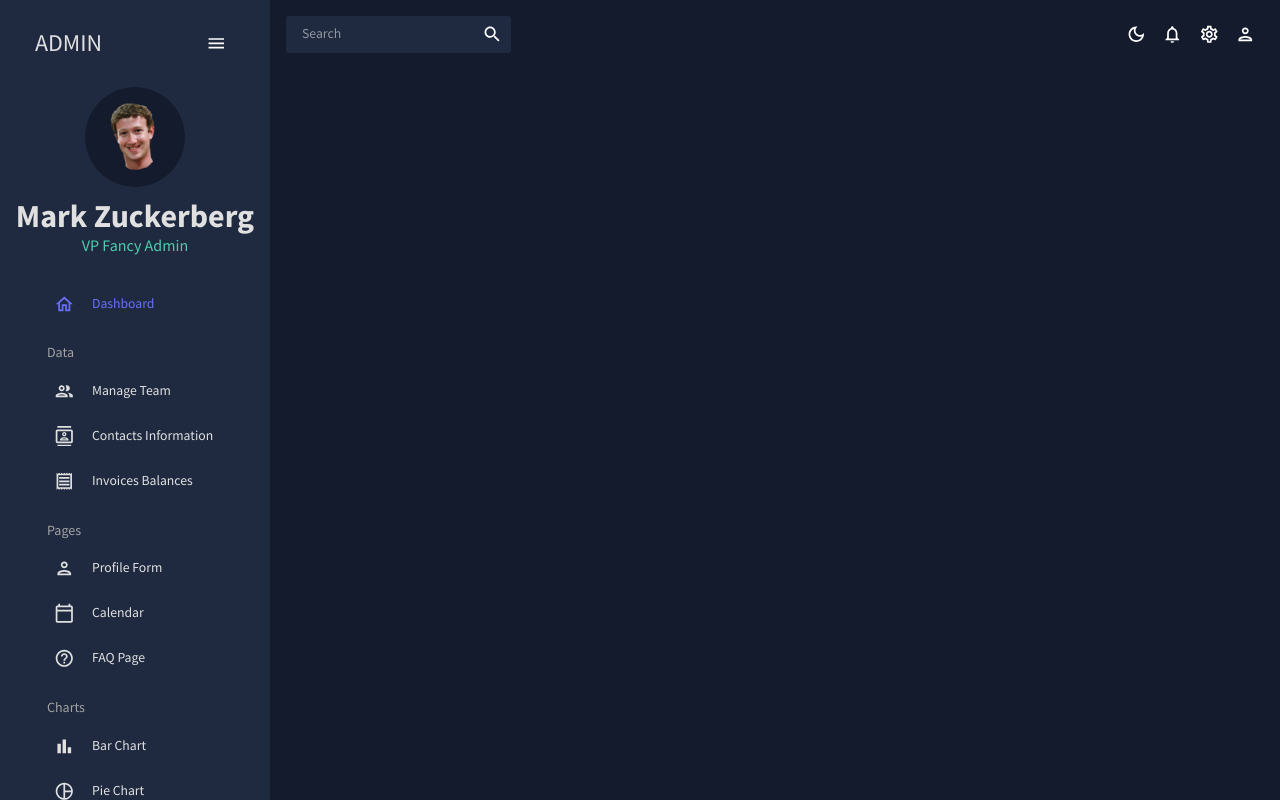
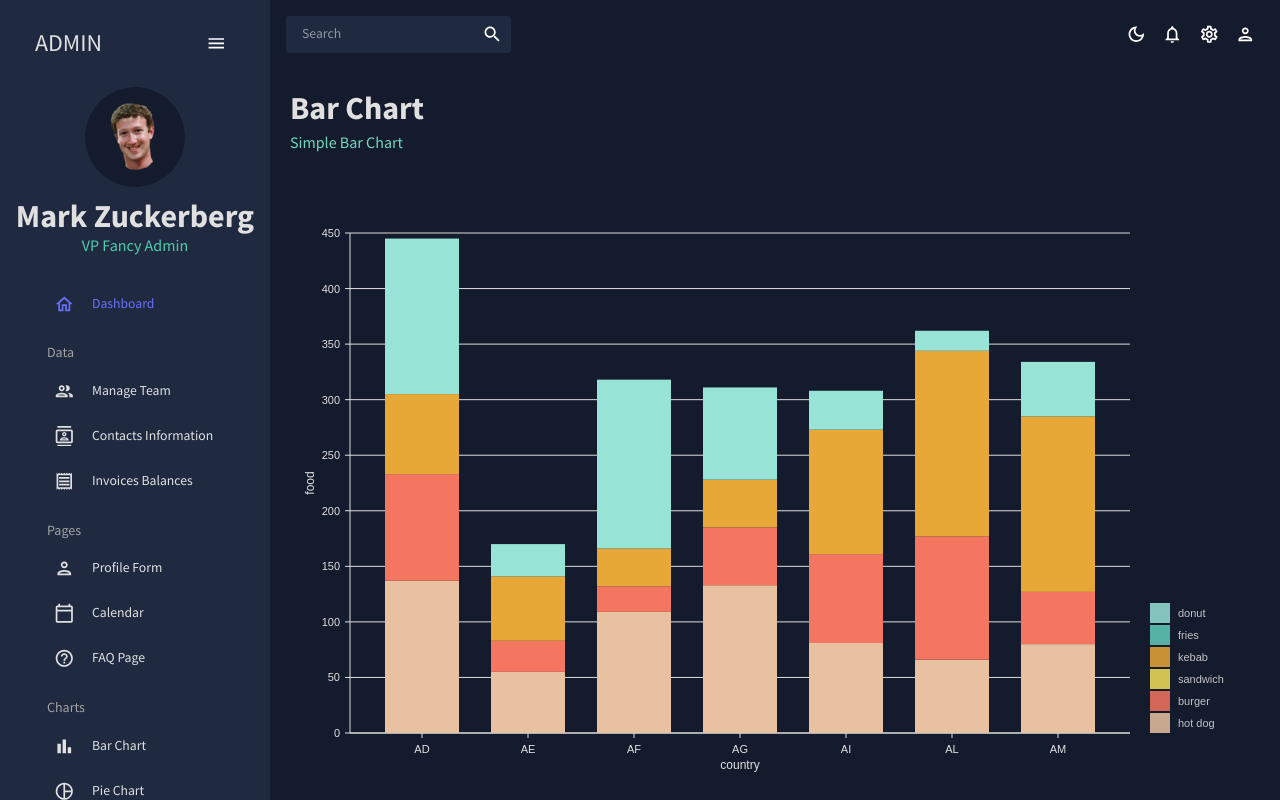
Before and after one commit to Alexander-Domanov/admin-dashboard, a React (Create React App) app: page /bar in a window 1280 px wide. Built offline with nearby package versions, Linux system fonts and the light colour scheme.

Commit message:
feat(barChart) - added barChart

```diff
--- a/src/App.tsx
+++ b/src/App.tsx
@@ -9,6 +9,7 @@
 import {Contacts} from "./scenes/contacts/contacts";
 import {Invoices} from "./scenes/Invoices";
 import {Form} from "./scenes/form";
+import {Bar} from "./scenes/Bar";
 
 function App() {
     const [theme, colorMode] = useMode()
@@ -27,7 +28,7 @@
                             <Route path="/contacts" element={<Contacts />} />
                             <Route path="/invoices" element={<Invoices />} />
                             <Route path="/form" element={<Form />} />
-                            {/*<Route path="/bar" element={<Bar />} />*/}
+                            <Route path="/bar" element={<Bar />} />
                             {/*<Route path="/pie" element={<Pie />} />*/}
                             {/*<Route path="/line" element={<Line />} />*/}
                             {/*<Route path="/faq" element={<FAQ />} />*/}
@@ -38,7 +39,6 @@
                 </div>
             </ThemeProvider>
         </ColorModeContext.Provider>
-
     );
 }
 
--- /dev/null
+++ b/src/components/BarChart.tsx
@@ -0,0 +1,128 @@
+import {ResponsiveBar} from "@nivo/bar";
+import {useTheme} from "@mui/material";
+import {tokens} from "../theme";
+import {mockBarData as data} from "../data/mockData";
+
+export const BarChart = ({ isDashboard = false }) => {
+    const theme = useTheme();
+    const colors = tokens(theme.palette.mode);
+
+    return (
+        <ResponsiveBar
+            data={data}
+            theme={{
+                // added
+                axis: {
+                    domain: {
+                        line: {
+                            stroke: colors.grey[100],
+                        },
+                    },
+                    legend: {
+                        text: {
+                            fill: colors.grey[100],
+                        },
+                    },
+                    ticks: {
+                        line: {
+                            stroke: colors.grey[100],
+                            strokeWidth: 1,
+                        },
+                        text: {
+                            fill: colors.grey[100],
+                        },
+                    },
+                },
+                legends: {
+                    text: {
+                        fill: colors.grey[100],
+                    },
+                },
+            }}
+            keys={["hot dog", "burger", "sandwich", "kebab", "fries", "donut"]}
+            indexBy="country"
+            margin={{ top: 50, right: 130, bottom: 50, left: 60 }}
+            padding={0.3}
+            valueScale={{ type: "linear" }}
+            indexScale={{ type: "band", round: true }}
+            colors={{ scheme: "nivo" }}
+            defs={[
+                {
+                    id: "dots",
+                    type: "patternDots",
+                    background: "inherit",
+                    color: "#38bcb2",
+                    size: 4,
+                    padding: 1,
+                    stagger: true,
+                },
+                {
+                    id: "lines",
+                    type: "patternLines",
+                    background: "inherit",
+                    color: "#eed312",
+                    rotation: -45,
+                    lineWidth: 6,
+                    spacing: 10,
+                },
+            ]}
+            borderColor={{
+                from: "color",
+                modifiers: [["darker", 1.6]],
+            }}
+            axisTop={null}
+            axisRight={null}
+            axisBottom={{
+                tickSize: 5,
+                tickPadding: 5,
+                tickRotation: 0,
+                legend: isDashboard ? undefined : "country", // changed
+                legendPosition: "middle",
+                legendOffset: 32,
+            }}
+            axisLeft={{
+                tickSize: 5,
+                tickPadding: 5,
+                tickRotation: 0,
+                legend: isDashboard ? undefined : "food", // changed
+                legendPosition: "middle",
+                legendOffset: -40,
+            }}
+            enableLabel={false}
+            labelSkipWidth={12}
+            labelSkipHeight={12}
+            labelTextColor={{
+                from: "color",
+                modifiers: [["darker", 1.6]],
+            }}
+            legends={[
+                {
+                    dataFrom: "keys",
+                    anchor: "bottom-right",
+                    direction: "column",
+                    justify: false,
+                    translateX: 120,
+                    translateY: 0,
+                    itemsSpacing: 2,
+                    itemWidth: 100,
+                    itemHeight: 20,
+                    itemDirection: "left-to-right",
+                    itemOpacity: 0.85,
+                    symbolSize: 20,
+                    effects: [
+                        {
+                            on: "hover",
+                            style: {
+                                itemOpacity: 1,
+                            },
+                        },
+                    ],
+                },
+            ]}
+            role="application"
+            barAriaLabel={function (e) {
+                return e.id + ": " + e.formattedValue + " in country: " + e.indexValue;
+            }}
+        />
+    );
+};
--- /dev/null
+++ b/src/scenes/Bar/index.tsx
@@ -0,0 +1,14 @@
+import { Box } from "@mui/material";
+import {BarChart} from "../../components/BarChart";
+import {Header} from "../../components/Header";
+
+export const Bar = () => {
+    return (
+        <Box m="20px">
+            <Header title="Bar Chart" subtitle="Simple Bar Chart" />
+            <Box height="75vh">
+                <BarChart />
+            </Box>
+        </Box>
+    );
+};
```
